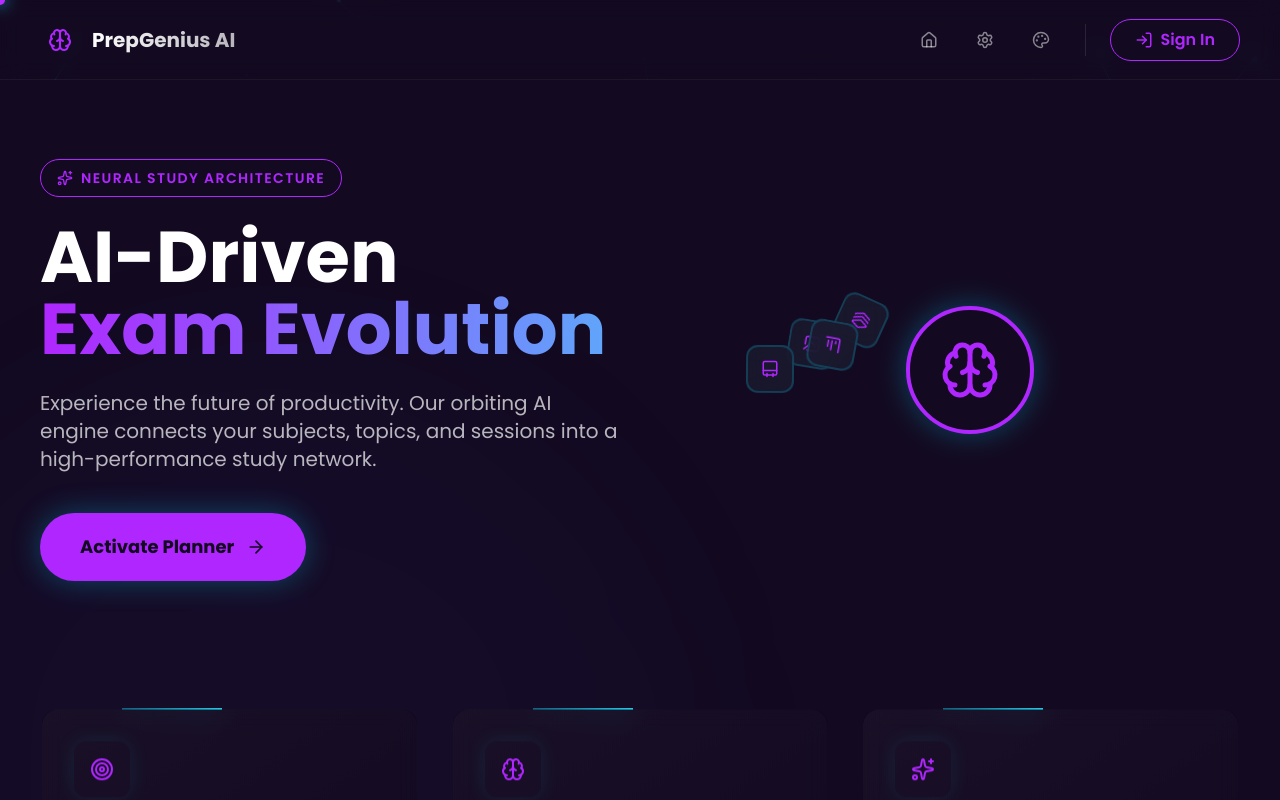
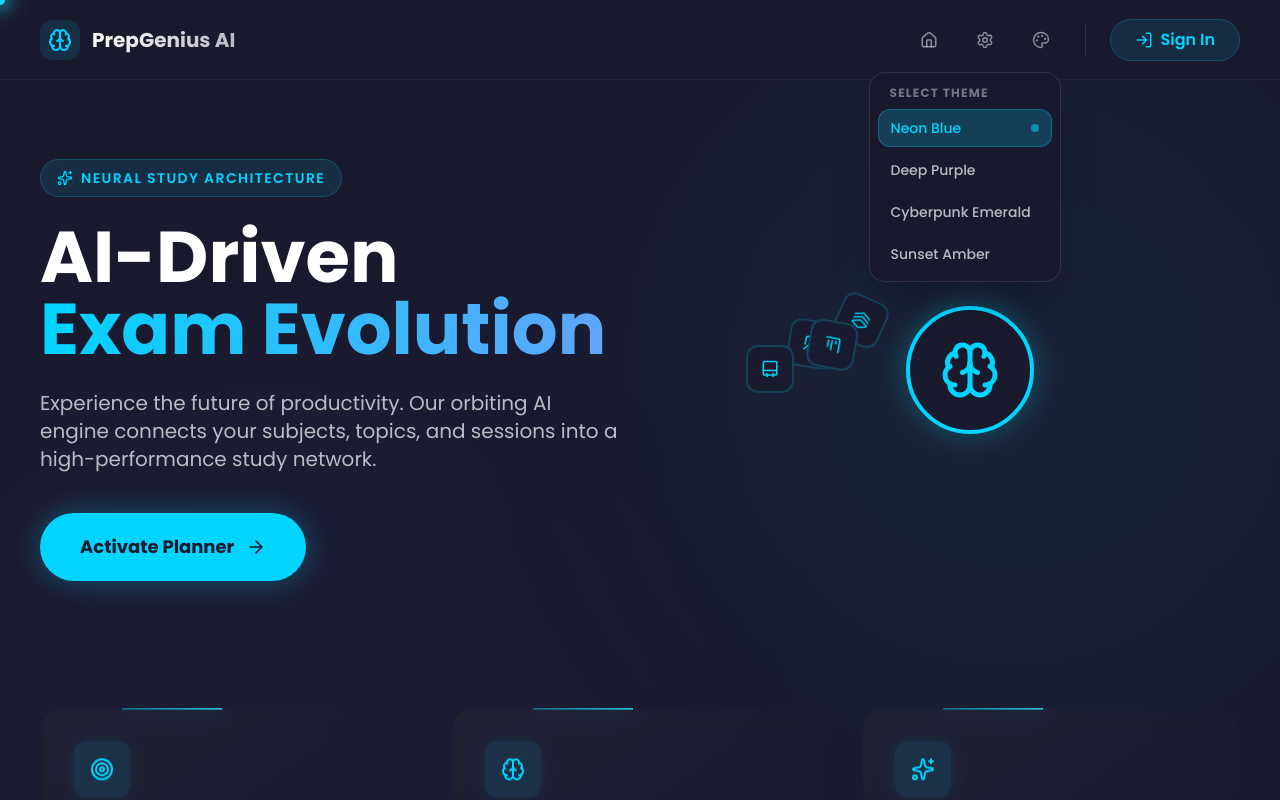
Before and after one commit to VanshMiglani007/prepgenius-ai, a React app in the folder client/: page / in a window 1280 px wide. Both pictures are taken after a click on the button "Theme". Shown: the top 800 px of the page. Built offline with nearby package versions, Linux system fonts and the light colour scheme; the HTML template or start-up script is replaced by a standard one.

Commit message:
fix(client): resolve modal clipping, laggy cursor, layout flush on reload, and tailwind theme opacity rendering bugs

```diff
--- a/client/src/App.jsx
+++ b/client/src/App.jsx
@@ -48,13 +48,13 @@ function AppContent() {
           <Routes location={location} key={location.pathname}>
             <Route path="/" element={<PageTransition><Landing /></PageTransition>} />
             <Route path="/login" element={<PageTransition><Auth /></PageTransition>} />
-            <Route path="/dashboard" element={<AuthRoute><PageTransition><Dashboard /></PageTransition></AuthRoute>} />
-            <Route path="/subjects" element={<AuthRoute><PageTransition><Subjects /></PageTransition></AuthRoute>} />
-            <Route path="/topics" element={<AuthRoute><PageTransition><Topics /></PageTransition></AuthRoute>} />
-            <Route path="/study-plan" element={<AuthRoute><PageTransition><StudyPlan /></PageTransition></AuthRoute>} />
-            <Route path="/timer" element={<AuthRoute><PageTransition><FocusTimer /></PageTransition></AuthRoute>} />
-            <Route path="/analytics" element={<AuthRoute><PageTransition><Analytics /></PageTransition></AuthRoute>} />
-            <Route path="/assistant" element={<AuthRoute><PageTransition><AIAssistant /></PageTransition></AuthRoute>} />
+            <Route path="/dashboard" element={<PageTransition><AuthRoute><Dashboard /></AuthRoute></PageTransition>} />
+            <Route path="/subjects" element={<PageTransition><AuthRoute><Subjects /></AuthRoute></PageTransition>} />
+            <Route path="/topics" element={<PageTransition><AuthRoute><Topics /></AuthRoute></PageTransition>} />
+            <Route path="/study-plan" element={<PageTransition><AuthRoute><StudyPlan /></AuthRoute></PageTransition>} />
+            <Route path="/timer" element={<PageTransition><AuthRoute><FocusTimer /></AuthRoute></PageTransition>} />
+            <Route path="/analytics" element={<PageTransition><AuthRoute><Analytics /></AuthRoute></PageTransition>} />
+            <Route path="/assistant" element={<PageTransition><AuthRoute><AIAssistant /></AuthRoute></PageTransition>} />
           </Routes>
         </AnimatePresence>
       </main>
--- a/client/src/components/AdvancedCursor.jsx
+++ b/client/src/components/AdvancedCursor.jsx
@@ -1,5 +1,5 @@
 import React, { useEffect, useRef, useState } from 'react';
-import { motion, useSpring } from 'framer-motion';
+import { motion, useMotionValue } from 'framer-motion';
 
 const AdvancedCursor = () => {
   const canvasRef = useRef(null);
@@ -8,10 +8,9 @@ const AdvancedCursor = () => {
   const [isHovering, setIsHovering] = useState(false);
   const [isClicking, setIsClicking] = useState(false);
 
-  // Tighter springs for a faster, less laggy cursor
-  const springConfig = { stiffness: 800, damping: 35 };
-  const cursorX = useSpring(-100, springConfig);
-  const cursorY = useSpring(-100, springConfig);
+  // Use raw motion values instead of springs to completely eliminate trailing lag
+  const cursorX = useMotionValue(-100);
+  const cursorY = useMotionValue(-100);
 
   useEffect(() => {
     const canvas = canvasRef.current;
--- a/client/src/components/Header.jsx
+++ b/client/src/components/Header.jsx
@@ -10,9 +10,10 @@ const Header = () => {
   const navigate = useNavigate();
   const location = useLocation();
   const { user, logout } = useAuth();
-  const { cycleTheme } = useTheme();
+  const { theme, setTheme, themes } = useTheme();
 
   const [isDropdownOpen, setIsDropdownOpen] = useState(false);
+  const [isThemeDropdownOpen, setIsThemeDropdownOpen] = useState(false);
   const [isSettingsOpen, setIsSettingsOpen] = useState(false);
 
   const handleLogout = () => {
@@ -46,7 +47,50 @@ const Header = () => {
         )}
         <NavIconButton icon={<Home size={18} />} label="Home" onClick={() => navigate('/dashboard')} />
         <NavIconButton icon={<Settings size={18} />} label="Settings" onClick={() => setIsSettingsOpen(true)} />
-        <NavIconButton icon={<Palette size={18} />} label="Theme" onClick={cycleTheme} />
+
+        {/* Theme Dropdown */}
+        <div className="relative">
+          <NavIconButton
+             icon={<Palette size={18} />}
+             label="Theme"
+             onClick={() => {
+                setIsThemeDropdownOpen(!isThemeDropdownOpen);
+                if (isDropdownOpen) setIsDropdownOpen(false);
+             }}
+          />
+          <AnimatePresence>
+            {isThemeDropdownOpen && (
+              <motion.div
+                initial={{ opacity: 0, y: 10, scale: 0.95 }}
+                animate={{ opacity: 1, y: 0, scale: 1 }}
+                exit={{ opacity: 0, y: 10, scale: 0.95 }}
+                transition={{ duration: 0.2 }}
+                className="absolute right-0 mt-3 w-48 bg-[#1a1a2e]/95 backdrop-blur-xl border border-white/10 shadow-2xl rounded-2xl overflow-hidden py-2"
+              >
+                 <div className="flex flex-col gap-1 px-2">
+                    <p className="text-xs font-bold text-white/40 uppercase tracking-widest px-3 pb-1 pt-1">Select Theme</p>
+                    {themes.map(t => (
+                       <button
+                         key={t.id}
+                         onClick={() => {
+                            setTheme(t.id);
+                            setIsThemeDropdownOpen(false);
+                         }}
+                         className={`flex items-center justify-between px-3 py-2 text-sm font-medium rounded-xl transition-colors text-left ${
+                            theme === t.id
+                            ? 'bg-primary/20 text-primary border border-primary/30'
+                            : 'text-white/70 hover:text-white hover:bg-white/10 border border-transparent'
+                         }`}
+                       >
+                         {t.name}
+                         {theme === t.id && <div className="w-2 h-2 rounded-full bg-primary animate-pulse"></div>}
+                       </button>
+                    ))}
+                 </div>
+              </motion.div>
+            )}
+          </AnimatePresence>
+        </div>
 
         <div className="w-[1px] h-8 bg-white/10 mx-2"></div>
 
@@ -59,9 +103,12 @@ const Header = () => {
                 <span>Sign In</span>
             </button>
         ) : (
-             <div className="relative">
+              <div className="relative">
                 <button
-                  onClick={() => setIsDropdownOpen(!isDropdownOpen)}
+                  onClick={() => {
+                     setIsDropdownOpen(!isDropdownOpen);
+                     if (isThemeDropdownOpen) setIsThemeDropdownOpen(false);
+                  }}
                   className="flex items-center gap-3 px-2 py-1.5 pr-4 bg-white/5 hover:bg-white/10 rounded-full border border-white/10 transition-colors interactive"
                 >
                     <div className="w-8 h-8 rounded-full bg-gradient-to-tr from-cyan-400 to-blue-500 flex items-center justify-center text-white font-bold text-sm shadow-md">
--- a/client/src/components/SettingsModal.jsx
+++ b/client/src/components/SettingsModal.jsx
@@ -1,4 +1,5 @@
 import React, { useState } from 'react';
+import { createPortal } from 'react-dom';
 import { motion, AnimatePresence } from 'framer-motion';
 import { X, User, Bell, Link as LinkIcon, CreditCard, Shield } from 'lucide-react';
 
@@ -15,9 +16,9 @@ const SettingsModal = ({ isOpen, onClose, user }) => {
 
   if (!isOpen) return null;
 
-  return (
+  return createPortal(
     <AnimatePresence>
-      <div className="fixed inset-0 z-[9999] flex items-center justify-center p-4 bg-dark-bg/80 backdrop-blur-md">
+      <div className="fixed inset-0 z-[99999] flex items-center justify-center p-4 bg-dark-bg/80 backdrop-blur-md">
         <motion.div
           initial={{ scale: 0.95, opacity: 0, y: 10 }}
           animate={{ scale: 1, opacity: 1, y: 0 }}
@@ -174,7 +175,8 @@ const SettingsModal = ({ isOpen, onClose, user }) => {
           </div>
         </motion.div>
       </div>
-    </AnimatePresence>
+    </AnimatePresence>,
+    document.body
   );
 };
 
--- a/client/src/index.css
+++ b/client/src/index.css
@@ -6,27 +6,27 @@
 
 @layer base {
   :root {
-    --color-primary: 0, 212, 255;
-    --color-primary-hover: 0, 184, 212;
-    --color-bg: 26, 26, 46;
+    --color-primary: 0 212 255;
+    --color-primary-hover: 0 184 212;
+    --color-bg: 26 26 46;
   }
 
   [data-theme='purple'] {
-    --color-primary: 176, 38, 255;
-    --color-primary-hover: 144, 20, 224;
-    --color-bg: 19, 10, 33;
+    --color-primary: 176 38 255;
+    --color-primary-hover: 144 20 224;
+    --color-bg: 19 10 33;
   }
 
   [data-theme='emerald'] {
-    --color-primary: 16, 185, 129;
-    --color-primary-hover: 5, 150, 105;
-    --color-bg: 6, 31, 21;
+    --color-primary: 16 185 129;
+    --color-primary-hover: 5 150 105;
+    --color-bg: 6 31 21;
   }
 
   [data-theme='amber'] {
-    --color-primary: 245, 158, 11;
-    --color-primary-hover: 217, 119, 6;
-    --color-bg: 40, 20, 10;
+    --color-primary: 245 158 11;
+    --color-primary-hover: 217 119 6;
+    --color-bg: 40 20 10;
   }
 
   body {
--- a/client/tailwind.config.js
+++ b/client/tailwind.config.js
@@ -11,14 +11,14 @@ export default {
       },
       colors: {
         primary: {
-          DEFAULT: 'rgb(var(--color-primary))',
-          hover: 'rgb(var(--color-primary-hover))',
-          glow: 'rgba(var(--color-primary), 0.25)',
+          DEFAULT: 'rgb(var(--color-primary) / <alpha-value>)',
+          hover: 'rgb(var(--color-primary-hover) / <alpha-value>)',
+          glow: 'rgb(var(--color-primary) / 0.25)',
         },
         dark: {
-          bg: 'rgb(var(--color-bg))',
-          surface: 'rgba(var(--color-primary), 0.06)',
-          surfaceHover: 'rgba(var(--color-primary), 0.08)',
+          bg: 'rgb(var(--color-bg) / <alpha-value>)',
+          surface: 'rgb(var(--color-primary) / 0.06)',
+          surfaceHover: 'rgb(var(--color-primary) / 0.08)',
         },
         error: '#ff6b6b'
       },
```
